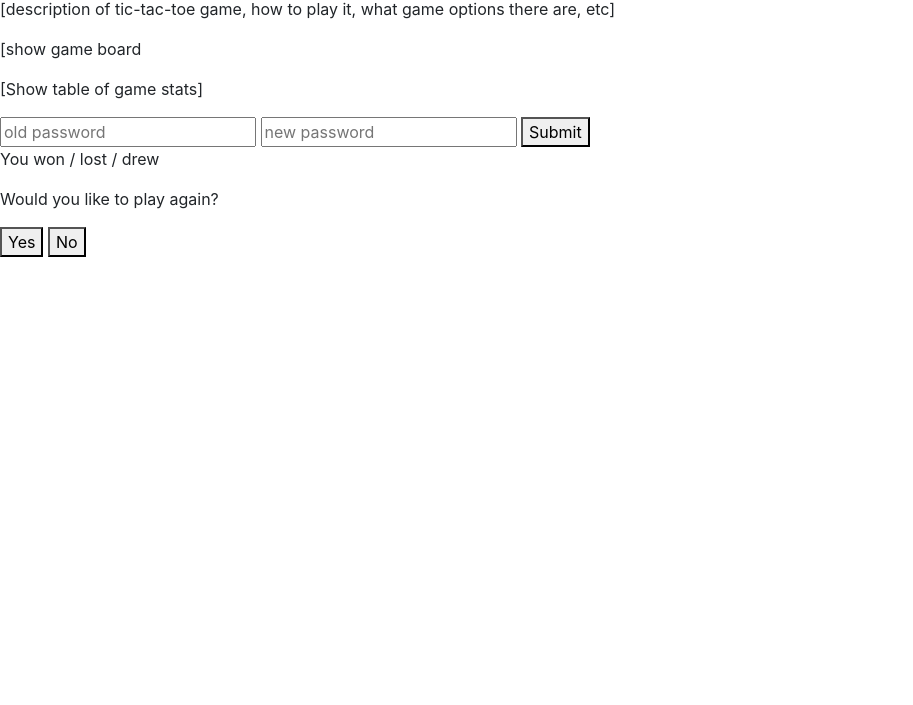
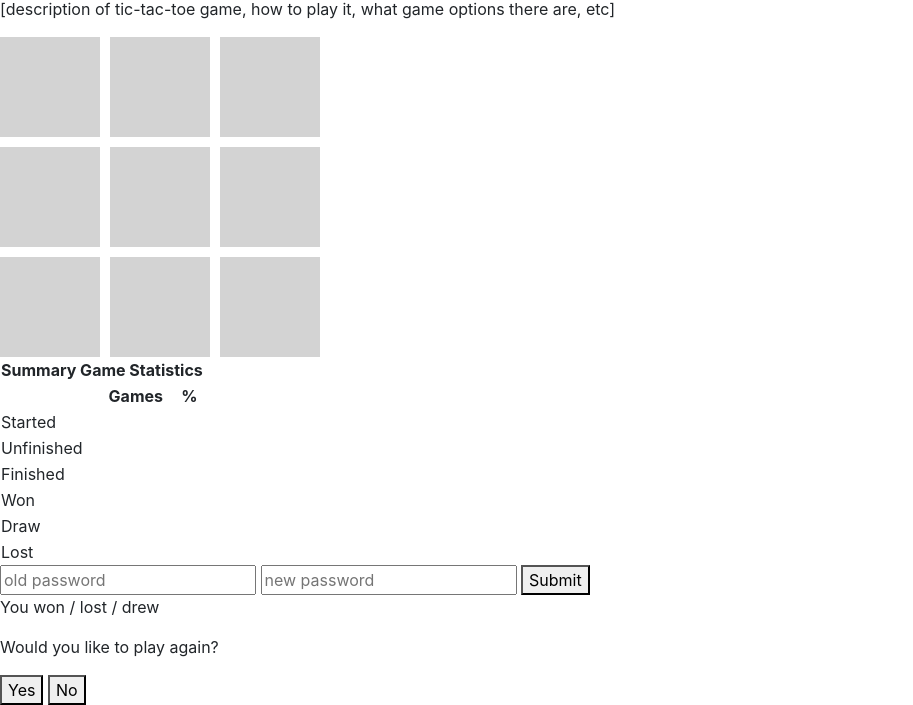
Before and after one commit to sven-gerlach/tic-tac-toe-client, a website built with webpack: page index.html in a window 1280 px wide. Shown: the part 291-996 px from the top of the page, without its empty margins (0-913 px from the left). Before the commit the page ends 800 px from the top, so only its background shows below. Built offline with nearby package versions, Linux system fonts and the light colour scheme.

Commit message:
Complete basic unformatted HTML setup

```diff
--- a/assets/styles/index.scss
+++ b/assets/styles/index.scss
@@ -1 +1,15 @@
 @import '~bootstrap/scss/bootstrap';
+
+#game-board {
+  display: grid;
+  grid-template-columns: repeat(3, 100px);
+  gap: 10px;
+  > div {
+    display: flex;
+    background-color: lightgrey;
+    width: 100px;
+    height: 100px;
+    justify-content: center;
+    align-items: center;
+  }
+}
--- a/index.html
+++ b/index.html
@@ -34,7 +34,7 @@
           <button type="submit">Submit</button>
         </form>
       </section>
-      <nav>
+      <nav id="nav-section">
         <button id="game-play-button">Game Play</button>
         <button id="start-game-button">Let's Play</button>
         <button id="game-stats-button">My Game Stats</button>
@@ -45,22 +45,63 @@
         <p>[description of tic-tac-toe game, how to play it, what game options there are, etc]</p>
       </section>
       <section id="game-section">
-        <p>[show game board</p>
-        <!--todo: format simple game board-->
         <div id="game-board">
-          <div data-gameBoardIndex="0" data-playerSymbol="null" ></div>
-          <div data-gameBoardIndex="1" data-playerSymbol="null" ></div>
-          <div data-gameBoardIndex="2" data-playerSymbol="null" ></div>
-          <div data-gameBoardIndex="3" data-playerSymbol="null" ></div>
-          <div data-gameBoardIndex="4" data-playerSymbol="null" ></div>
-          <div data-gameBoardIndex="5" data-playerSymbol="null" ></div>
-          <div data-gameBoardIndex="6" data-playerSymbol="null" ></div>
-          <div data-gameBoardIndex="7" data-playerSymbol="null" ></div>
-          <div data-gameBoardIndex="8" data-playerSymbol="null" ></div>
+          <div data-gameBoardIndex="0" data-playerSymbol="" ></div>
+          <div data-gameBoardIndex="1" data-playerSymbol="" ></div>
+          <div data-gameBoardIndex="2" data-playerSymbol="" ></div>
+          <div data-gameBoardIndex="3" data-playerSymbol="" ></div>
+          <div data-gameBoardIndex="4" data-playerSymbol="" ></div>
+          <div data-gameBoardIndex="5" data-playerSymbol="" ></div>
+          <div data-gameBoardIndex="6" data-playerSymbol="" ></div>
+          <div data-gameBoardIndex="7" data-playerSymbol="" ></div>
+          <div data-gameBoardIndex="8" data-playerSymbol="" ></div>
         </div>
       </section>
       <section id="game-stats-section">
-        <p>[Show table of game stats]</p>
+        <table>
+          <thead>
+            <tr>
+              <th colspan="3">Summary Game Statistics</th>
+            </tr>
+            <tr>
+              <td>&nbsp;</td>
+              <th>Games</th>
+              <th>%</th>
+            </tr>
+          </thead>
+          <tbody>
+            <tr>
+              <td>Started</td>
+              <td></td>
+              <td></td>
+            </tr>
+            <tr>
+              <td>Unfinished</td>
+              <td></td>
+              <td></td>
+            </tr>
+            <tr>
+              <td>Finished</td>
+              <td></td>
+              <td></td>
+            </tr>
+            <tr>
+              <td>Won</td>
+              <td></td>
+              <td></td>
+            </tr>
+            <tr>
+              <td>Draw</td>
+              <td></td>
+              <td></td>
+            </tr>
+            <tr>
+              <td>Lost</td>
+              <td></td>
+              <td></td>
+            </tr>
+          </tbody>
+        </table>
       </section>
       <section id="account-section">
         <form id="change-password-form">
```
